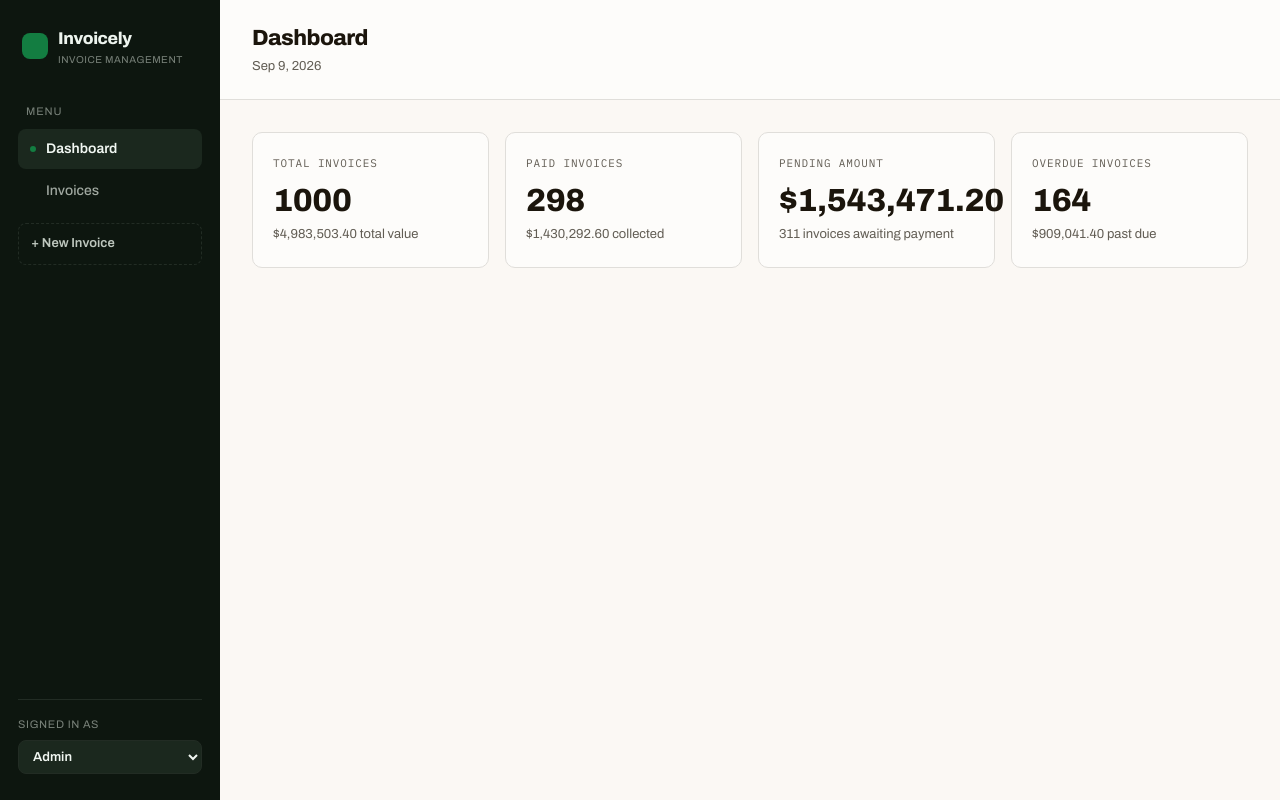
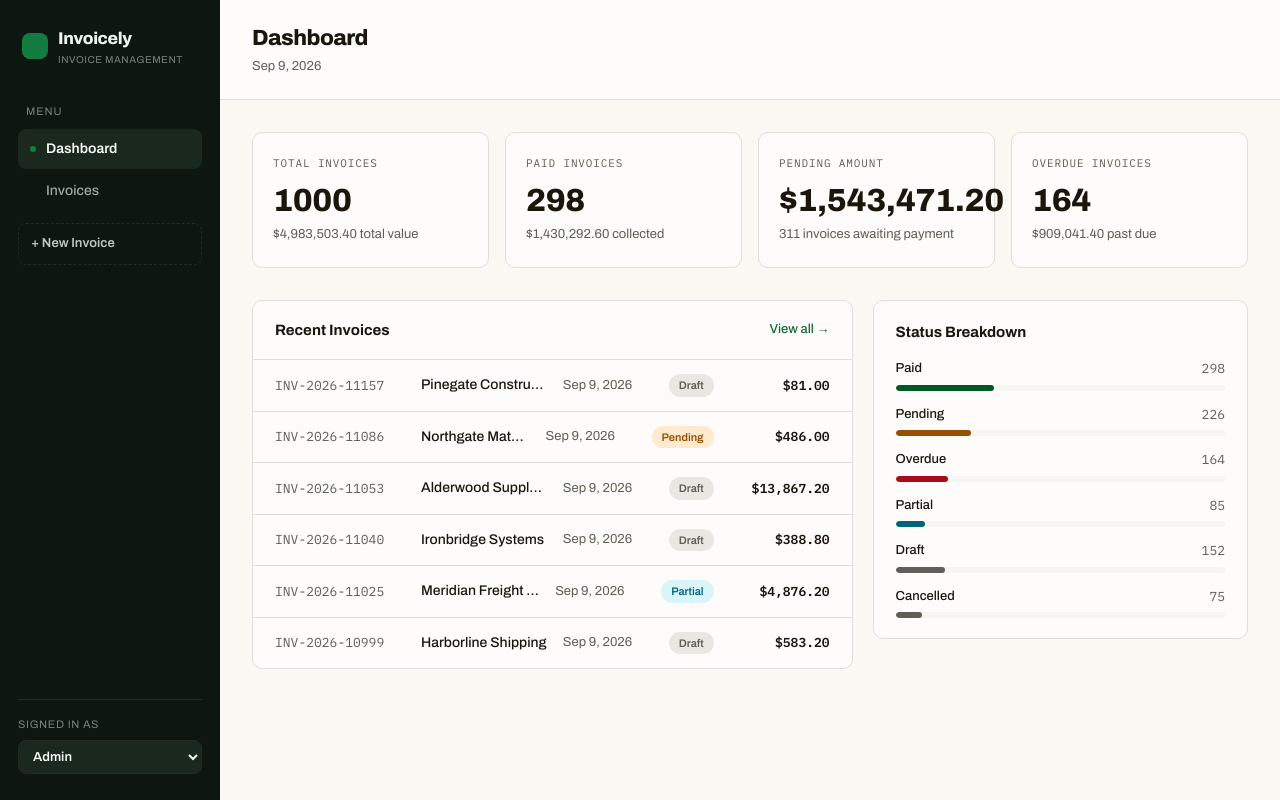
Before and after one commit to thisisfaizanali/ffx-assignment2, a Next.js app: page / in a window 1280 px wide. Built offline with nearby package versions, Linux system fonts and the light colour scheme.

Commit message:
feat: add recent invoices and status breakdown panels

```diff
--- a/src/components/dashboard/dashboard-content.tsx
+++ b/src/components/dashboard/dashboard-content.tsx
@@ -2,6 +2,8 @@
 
 import { useInvoiceSummary } from "@/hooks/use-invoices";
 import { KpiCards } from "@/components/dashboard/kpi-cards";
+import { RecentInvoices } from "@/components/dashboard/recent-invoices";
+import { StatusBreakdown } from "@/components/dashboard/status-breakdown";
 
 export function DashboardContent() {
   const { data, error, isLoading } = useInvoiceSummary();
@@ -17,6 +19,13 @@ export function DashboardContent() {
   return (
     <div className="max-w-[1200px]">
       <KpiCards totals={data.totals} />
+      <div className="grid grid-cols-1 items-start gap-5 lg:grid-cols-[1.6fr_1fr]">
+        <RecentInvoices invoices={data.recent} />
+        <StatusBreakdown
+          breakdown={data.statusBreakdown}
+          total={data.totals.count}
+        />
+      </div>
     </div>
   );
 }
--- /dev/null
+++ b/src/components/dashboard/recent-invoices.tsx
@@ -0,0 +1,41 @@
+import Link from "next/link";
+import { StatusBadge } from "@/components/status-badge";
+import { formatCurrency, formatDate } from "@/lib/format";
+import type { Invoice } from "@/lib/types";
+
+export function RecentInvoices({ invoices }: { invoices: Invoice[] }) {
+  return (
+    <section className="overflow-hidden rounded-[10px] border border-border bg-card">
+      <div className="flex items-center justify-between border-b border-border px-[22px] py-[18px]">
+        <h2 className="text-[15px] font-bold">Recent Invoices</h2>
+        <Link
+          href="/invoices"
+          className="text-[13px] font-medium text-primary hover:underline"
+        >
+          View all →
+        </Link>
+      </div>
+      {invoices.map((inv) => (
+        <Link
+          key={inv.id}
+          href={`/invoices/${inv.id}`}
+          className="flex items-center gap-4 border-b border-border px-[22px] py-3.5 transition-colors last:border-0 hover:bg-accent"
+        >
+          <span className="w-[130px] shrink-0 font-mono text-[13px] text-muted-foreground">
+            {inv.number}
+          </span>
+          <span className="min-w-0 flex-1 truncate text-sm font-medium">
+            {inv.client}
+          </span>
+          <span className="hidden w-[90px] shrink-0 text-[13px] text-muted-foreground sm:block">
+            {formatDate(inv.issueDate)}
+          </span>
+          <StatusBadge status={inv.status} />
+          <span className="w-[100px] shrink-0 text-right font-mono text-[13px] font-semibold">
+            {formatCurrency(inv.amount)}
+          </span>
+        </Link>
+      ))}
+    </section>
+  );
+}
--- /dev/null
+++ b/src/components/dashboard/status-breakdown.tsx
@@ -0,0 +1,38 @@
+import { STATUS_META, STATUS_ORDER } from "@/lib/status";
+import type { InvoiceStatus } from "@/lib/types";
+
+export function StatusBreakdown({
+  breakdown,
+  total,
+}: {
+  breakdown: { status: InvoiceStatus; count: number }[];
+  total: number;
+}) {
+  const counts = new Map(breakdown.map((b) => [b.status, b.count]));
+
+  return (
+    <section className="rounded-[10px] border border-border bg-card px-[22px] py-5">
+      <h2 className="mb-4 text-[15px] font-bold">Status Breakdown</h2>
+      {STATUS_ORDER.map((status) => {
+        const count = counts.get(status) ?? 0;
+        const pct = total ? Math.round((count / total) * 100) : 0;
+        return (
+          <div key={status} className="mb-3.5 last:mb-0">
+            <div className="mb-1.5 flex justify-between text-[13px]">
+              <span className="font-medium text-foreground">
+                {STATUS_META[status].label}
+              </span>
+              <span className="font-mono text-muted-foreground">{count}</span>
+            </div>
+            <div className="h-1.5 overflow-hidden rounded-full bg-muted">
+              <div
+                className={`h-full rounded-full ${STATUS_META[status].bar}`}
+                style={{ width: `${pct}%` }}
+              />
+            </div>
+          </div>
+        );
+      })}
+    </section>
+  );
+}
```
